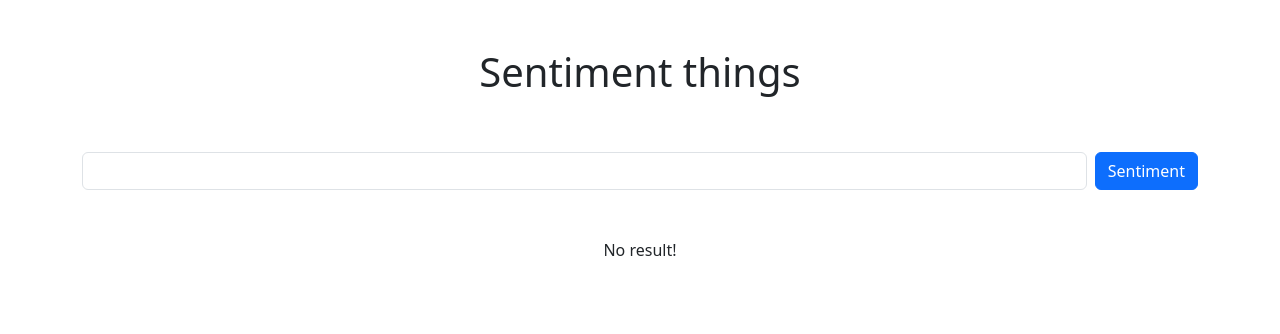
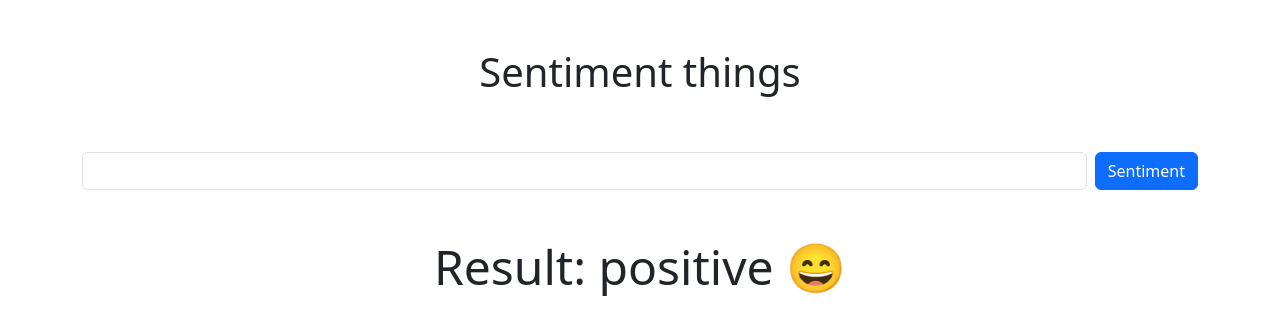
Before and after one commit to JokkeeZ/cc-frontend, a React (Vite) app: page / in a window 1280 px wide. Both pictures are taken after a click on the button "Sentiment". Shown: the top 334 px of the page. Built offline with nearby package versions, Linux system fonts and the light colour scheme; the HTML template or start-up script is replaced by a standard one.

Commit message:
feat: use random result instead of echoing input text

```diff
--- a/src/components/InputBox.tsx
+++ b/src/components/InputBox.tsx
@@ -8,6 +8,8 @@ export default function InputBox(props: {
   const [input, setInput] = useState("");
   const [error, setError] = useState<string | undefined>();
 
+  const responses = ["positive 😄", "neutral 😐", "negative 😡"];
+
   const onButtonClick = () => {
     setError(undefined);
     props.setLoading(true);
@@ -16,7 +18,9 @@ export default function InputBox(props: {
       props.setLoading(false);
     }, 1000);
 
-    props.onResultReceived(input);
+    // Random response
+    const randomIndex = Math.floor(Math.random() * responses.length);
+    props.onResultReceived(responses[randomIndex]);
     // fetch("...")
     //   .then((res) => res.json())
     //   .then((res) => props.onResultReceived(res))
--- a/src/components/ResultBox.tsx
+++ b/src/components/ResultBox.tsx
@@ -3,5 +3,9 @@ export default function ResultBox(props: { result: string }) {
     return <>No result!</>;
   }
 
-  return <>{props.result}</>;
+  return (
+    <p className="display-5">
+      Result: <b>{props.result}</b>
+    </p>
+  );
 }
```
Also changed, not shown: 1 other file (tests, documents, lock files or other folders).
